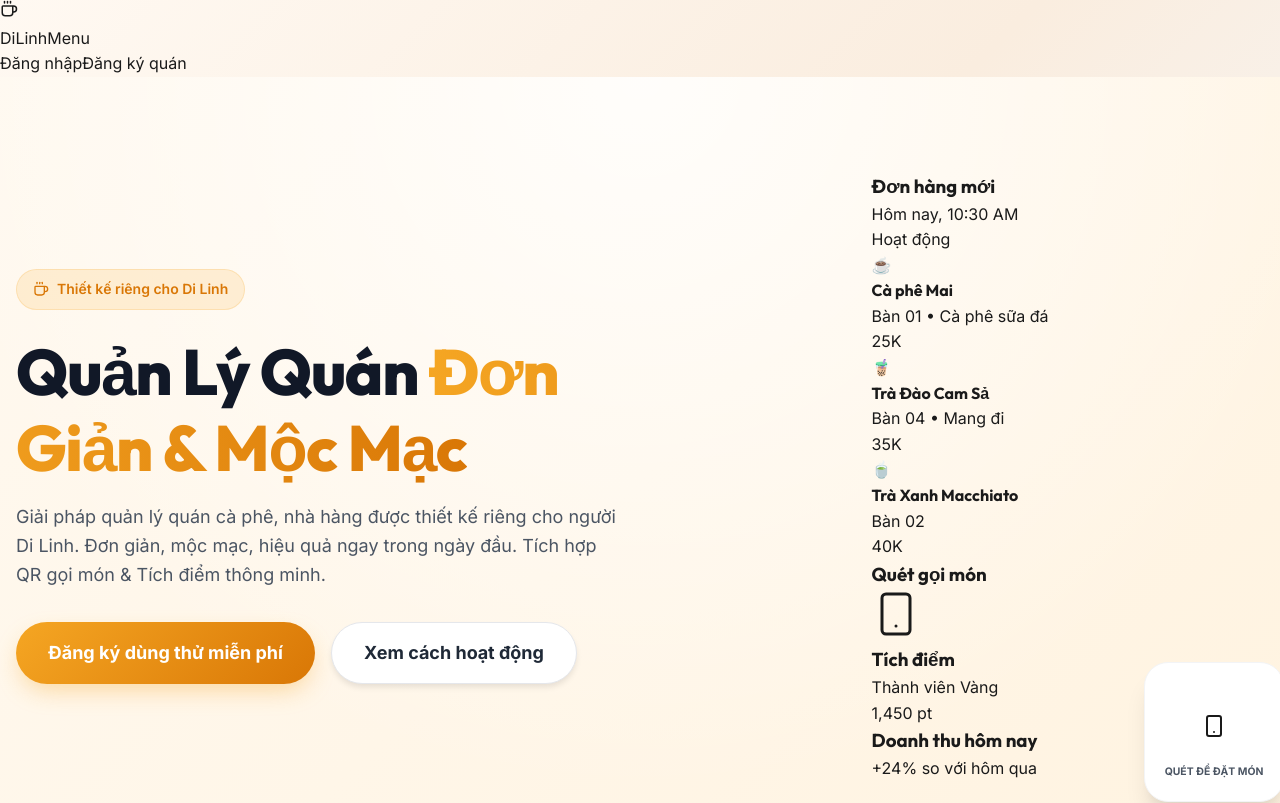
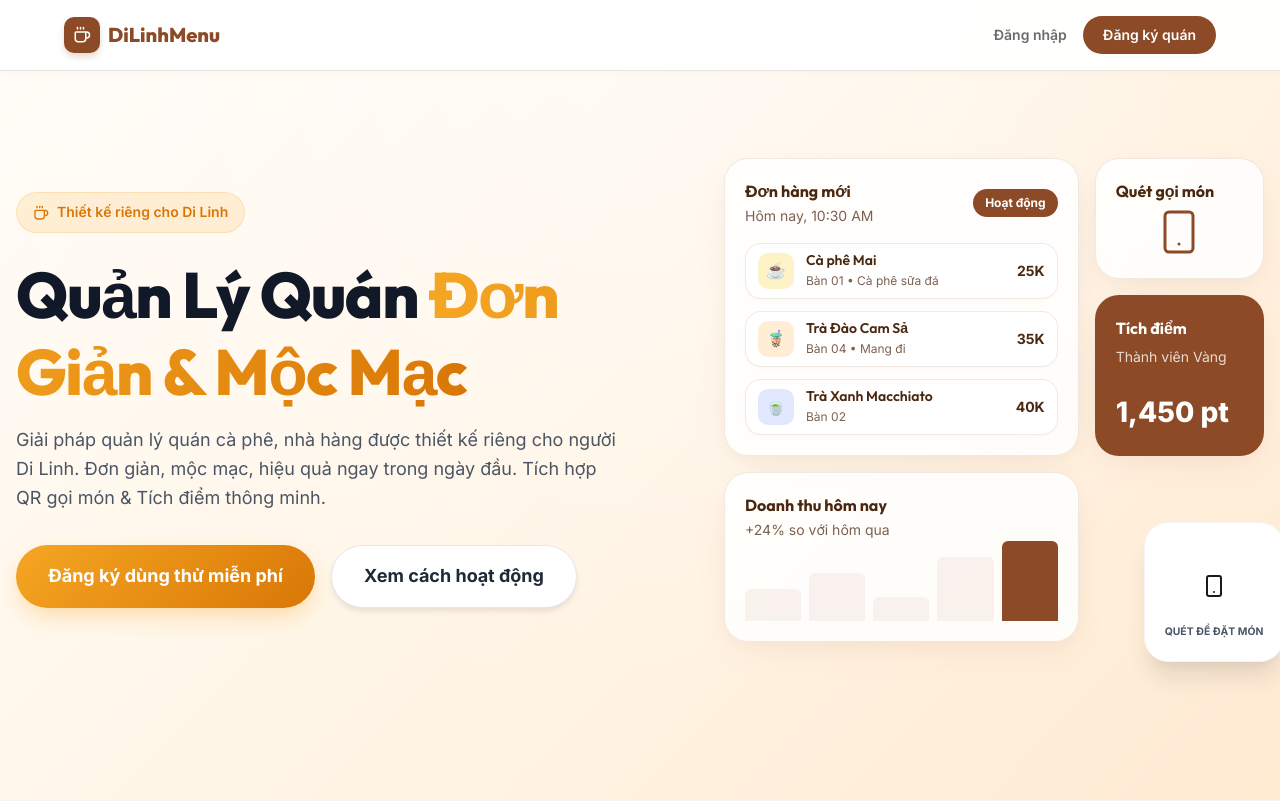
Before and after one commit to MinhAn15/DLMenu, a Next.js app: page / in a window 1280 px wide. Shown: the top 803 px of the page. Built offline with nearby package versions, Linux system fonts and the light colour scheme.

Commit message:
feat: implement adaptive contrast variables and premium bento styling

```diff
--- a/src/app/page.module.css
+++ b/src/app/page.module.css
@@ -3,17 +3,40 @@
   display: flex;
   align-items: center;
   justify-content: center;
-  background: linear-gradient(135deg, #FFF9F0 0%, #FFF3E0 100%);
+
+  /* Local Adaptive Variables - Light Mode */
+  --hero-bg: linear-gradient(135deg, #FFFDF9 0%, #FFF5E6 50%, #FFEAD2 100%);
+  --bento-bg: rgba(255, 255, 255, 0.85);
+  --bento-border: rgba(140, 74, 38, 0.12);
+  --bento-text-primary: #4A2810;
+  --bento-text-secondary: #7C6150;
+  --bento-badge-text: #D97706;
+  --bento-btn-bg: #8C4A26;
+
+  background: var(--hero-bg);
   padding: var(--space-8) var(--space-4);
   position: relative;
   overflow: hidden;
+  transition: background var(--transition-slow);
+}
+
+:global(.dark) .hero {
+  /* Local Adaptive Variables - Dark Mode */
+  --hero-bg: linear-gradient(135deg, #1C0F0A 0%, #2A170F 50%, #3D1E10 100%);
+  --bento-bg: rgba(45, 25, 17, 0.7);
+  --bento-border: rgba(232, 93, 74, 0.25);
+  --bento-text-primary: #FFF4EE;
+  --bento-text-secondary: #CBB3A5;
+  --bento-badge-text: #F5A623;
+  --bento-btn-bg: #E85D4A;
 }
 
 .hero::before {
   content: '';
   position: absolute;
   top: 0; left: 0; right: 0; height: 100%;
-  background: radial-gradient(circle at 50% 0%, rgba(255, 255, 255, 0.8) 0%, transparent 70%);
+  background: radial-gradient(circle at 50% 0%, rgba(255, 255, 255, 0.5) 0%, transparent 70%);
+  pointer-events: none;
 }
 
 .container {
@@ -24,13 +47,13 @@
   z-index: 10;
   display: grid;
   grid-template-columns: 1fr;
-  gap: var(--space-8);
+  gap: 3rem;
   align-items: center;
 }
 
 @media (min-width: 1024px) {
   .container {
-    grid-template-columns: 1fr 1fr;
+    grid-template-columns: 1.1fr 0.9fr;
   }
 }
 
@@ -503,3 +526,307 @@
 .footerLinks a:hover {
   color: white;
 }
+
+/* =====================================
+   HEADER & NAVIGATION
+   ===================================== */
+.header {
+  position: fixed;
+  top: 0; left: 0; right: 0;
+  z-index: 50;
+  background: rgba(255, 255, 255, 0.95);
+  backdrop-filter: blur(8px);
+  border-bottom: 1px solid var(--color-border);
+  box-shadow: var(--shadow-sm);
+}
+
+.headerContainer {
+  display: flex;
+  justify-content: space-between;
+  align-items: center;
+  padding: var(--space-4) var(--space-6);
+  max-width: 1200px;
+  margin: 0 auto;
+}
+
+.logoGroup {
+  display: flex;
+  align-items: center;
+  gap: var(--space-2);
+  font-family: var(--font-heading);
+  font-weight: 800;
+  font-size: var(--font-size-xl);
+  color: var(--color-primary);
+}
+
+.logoIconWrapper {
+  width: 36px;
+  height: 36px;
+  background-color: var(--color-primary);
+  border-radius: 10px;
+  display: flex;
+  align-items: center;
+  justify-content: center;
+  color: white;
+  box-shadow: 0 4px 6px rgba(140, 74, 38, 0.2);
+}
+
+.navLinks {
+  display: flex;
+  align-items: center;
+  gap: var(--space-4);
+}
+
+.loginLink {
+  font-size: var(--font-size-sm);
+  font-weight: 600;
+  color: var(--color-text-secondary);
+  transition: color 0.2s;
+}
+
+.loginLink:hover {
+  color: var(--color-primary);
+}
+
+.registerBtn {
+  font-size: var(--font-size-sm);
+  font-weight: 600;
+  background-color: var(--color-primary);
+  color: white;
+  padding: 8px 20px;
+  border-radius: 100px;
+  transition: background 0.2s, transform 0.1s;
+}
+
+.registerBtn:hover {
+  background-color: var(--color-primary-dark);
+  transform: translateY(-1px);
+}
+
+/* =====================================
+   BENTO BOX GRID UI (Mobile First)
+   ===================================== */
+.bentoContainer {
+  display: grid;
+  grid-template-columns: 1fr; /* Mobile Base: 1 Cột */
+  gap: var(--space-4);
+  width: 100%;
+  max-width: 540px;
+  margin: 0 auto;
+}
+
+@media (min-width: 640px) {
+  .bentoContainer {
+    grid-template-columns: repeat(2, 1fr); /* Tablet: 2 Cột */
+  }
+}
+
+@media (min-width: 1024px) {
+  .bentoContainer {
+    grid-template-columns: repeat(3, 1fr); /* Desktop: 3 Cột */
+    grid-template-rows: auto auto;
+  }
+}
+
+.bentoCard {
+  background: var(--bento-bg);
+  backdrop-filter: blur(12px);
+  -webkit-backdrop-filter: blur(12px);
+  border: 1px solid var(--bento-border);
+  box-shadow: 0 4px 20px -2px rgba(140, 74, 38, 0.04), 0 12px 40px -10px rgba(140, 74, 38, 0.08);
+  border-radius: 24px;
+  padding: var(--space-5);
+  display: flex;
+  flex-direction: column;
+  position: relative;
+  overflow: hidden;
+  transition: transform 0.4s cubic-bezier(0.16, 1, 0.3, 1), box-shadow 0.4s cubic-bezier(0.16, 1, 0.3, 1), border-color 0.4s ease;
+}
+
+.bentoCard:hover {
+  transform: translateY(-6px) scale(1.02);
+  box-shadow: 0 10px 30px -10px rgba(140, 74, 38, 0.12), 0 20px 50px -15px rgba(140, 74, 38, 0.15);
+  border-color: var(--bento-btn-bg);
+}
+
+/* Base spans (Mobile) */
+.span2Cols {
+  grid-column: span 1;
+}
+
+.span2Rows {
+  grid-row: span 1;
+}
+
+@media (min-width: 640px) {
+  .span2Cols {
+    grid-column: span 2;
+  }
+  .span2Rows {
+    grid-row: span 2;
+  }
+}
+
+@media (min-width: 1024px) {
+  .span2Cols {
+    grid-column: span 2;
+  }
+}
+
+/* Specific Bento Interiors */
+.bentoLargeHeader {
+  display: flex;
+  justify-content: space-between;
+  align-items: center;
+  margin-bottom: var(--space-4);
+}
+
+.bentoTitle {
+  font-size: var(--font-size-base);
+  font-weight: 700;
+  color: var(--bento-text-primary);
+  transition: color var(--transition-base);
+}
+
+.bentoSubtitle {
+  font-size: var(--font-size-sm);
+  color: var(--bento-text-secondary);
+  transition: color var(--transition-base);
+}
+
+.bentoList {
+  display: flex;
+  flex-direction: column;
+  gap: var(--space-3);
+}
+
+.bentoListItem {
+  display: flex;
+  align-items: center;
+  gap: var(--space-3);
+  padding: var(--space-2) var(--space-3);
+  background: var(--bento-bg);
+  border: 1px solid var(--bento-border);
+  border-radius: 16px;
+  box-shadow: 0 2px 4px rgba(0,0,0,0.02);
+  transition: background var(--transition-base), border-color var(--transition-base);
+}
+
+.bentoListItemInfo {
+  flex: 1;
+}
+
+.bentoItemTitle {
+  font-size: 14px;
+  font-weight: 600;
+  color: var(--bento-text-primary);
+  margin: 0;
+  line-height: 1.2;
+}
+
+.bentoItemSubtitle {
+  font-size: 12px;
+  color: var(--bento-text-secondary);
+  margin: 2px 0 0 0;
+}
+
+.bentoItemValue {
+  font-size: 14px;
+  font-weight: 700;
+  color: var(--bento-text-primary);
+}
+
+.bentoIconBg {
+  width: 36px;
+  height: 36px;
+  border-radius: 10px;
+  display: flex;
+  align-items: center;
+  justify-content: center;
+  font-weight: bold;
+}
+
+.iconAmber {
+  background-color: #FEF3C7;
+  color: #D97706;
+}
+
+.iconOrange {
+  background-color: #FFEDD5;
+  color: #C2410C;
+}
+
+.iconIndigo {
+  background-color: #E0E7FF;
+  color: #4338CA;
+}
+
+.bentoBadge {
+  background: var(--bento-btn-bg);
+  color: white;
+  padding: 4px 12px;
+  border-radius: 100px;
+  font-size: 12px;
+  font-weight: bold;
+  transition: background var(--transition-base);
+}
+
+.bentoQrIcon {
+  display: flex;
+  justify-content: center;
+  align-items: center;
+  flex: 1;
+  color: var(--bento-btn-bg);
+}
+
+.bentoChart {
+  display: flex;
+  align-items: flex-end;
+  gap: 8px;
+  height: 80px;
+  margin-top: auto;
+}
+
+.bentoBar {
+  flex: 1;
+  background-color: var(--bento-border);
+  border-radius: 6px 6px 0 0;
+  opacity: 0.5;
+  transition: background-color 0.3s, opacity 0.3s;
+}
+
+.bentoBarActive {
+  background-color: var(--bento-btn-bg);
+  opacity: 1;
+}
+
+.bar40 { height: 40%; }
+.bar60 { height: 60%; }
+.bar30 { height: 30%; }
+.bar80 { height: 80%; }
+.bar100 { height: 100%; }
+
+/* Card Primary Tích điểm */
+.bentoCardPrimary {
+  background: var(--bento-btn-bg);
+  color: white;
+  border-color: transparent;
+}
+
+.bentoCardPrimaryTitle {
+  font-size: var(--font-size-base);
+  font-weight: 700;
+  margin-bottom: 4px;
+}
+
+.bentoCardPrimarySubtitle {
+  font-size: var(--font-size-sm);
+  opacity: 0.8;
+  margin-bottom: 16px;
+}
+
+.bentoCardPrimaryValue {
+  font-size: 28px;
+  font-weight: 800;
+  margin-top: auto;
+}
```
